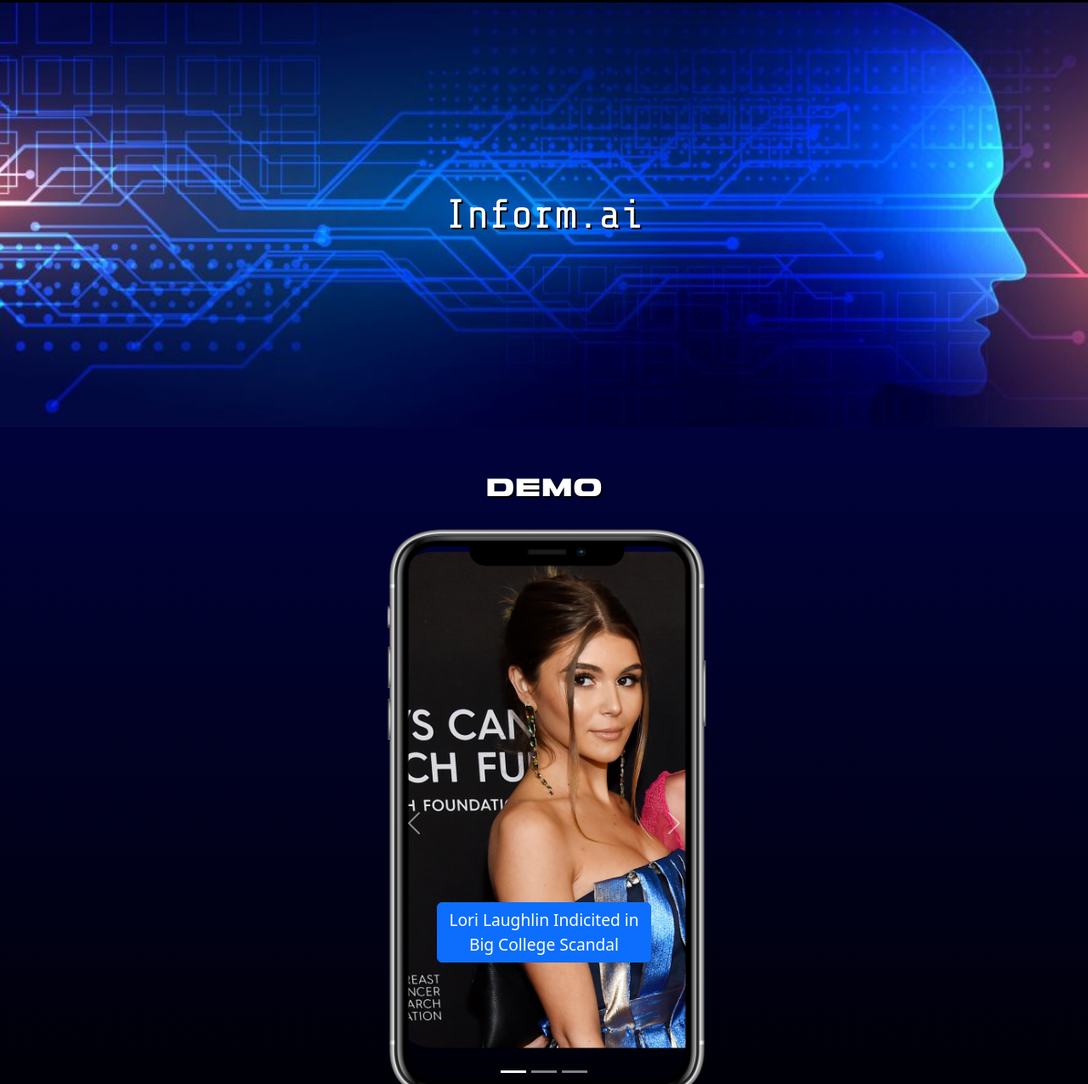
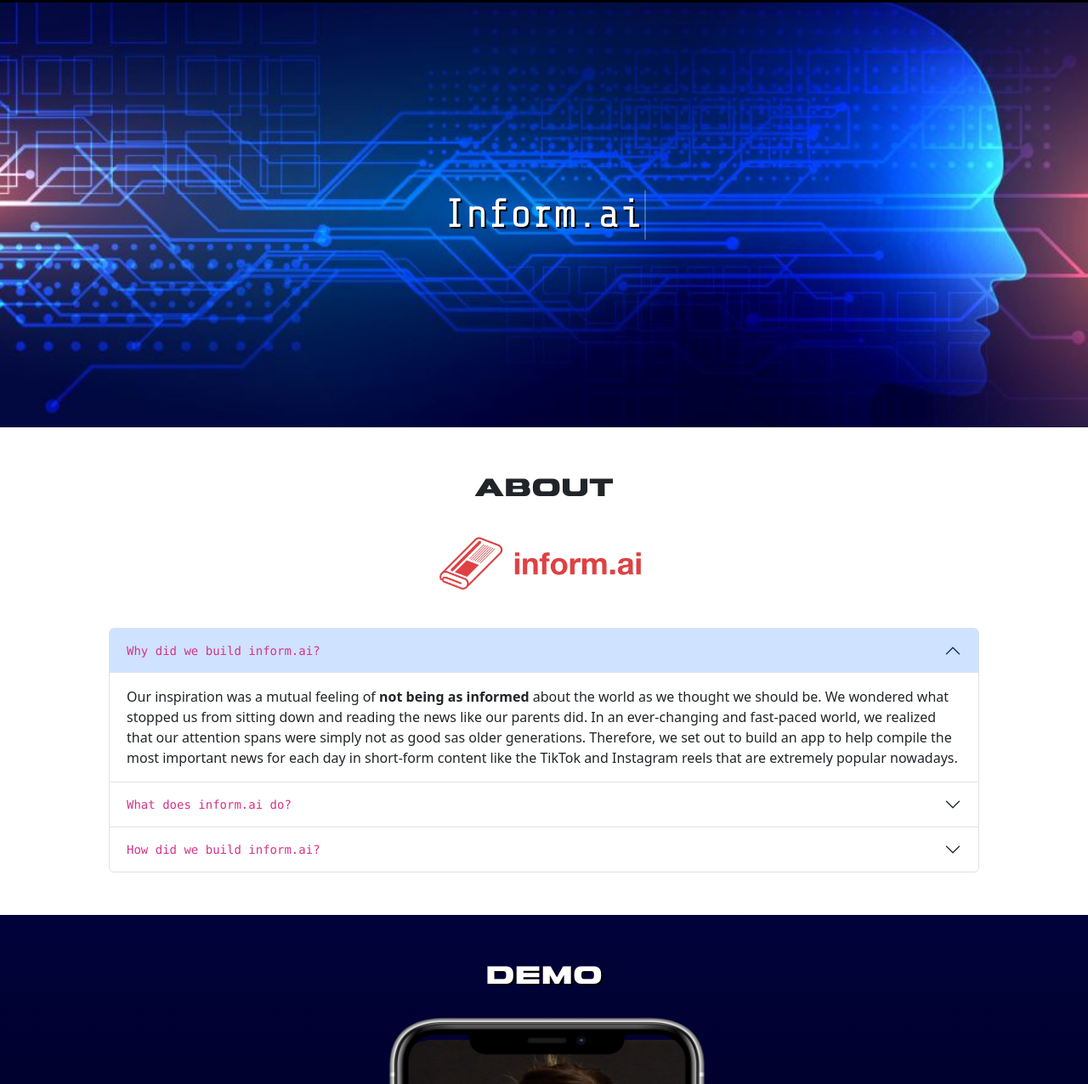
Before and after one commit to Is4iah/HackSC_Project, a plain HTML site: page index.html in a window 1280 px wide. Shown: the part 47-1323 px from the top of the page at 85% size. Drawn offline with nearby package versions, Linux system fonts and the light colour scheme; a web font is replaced by a local one.

Commit message:
modified frontend

```diff
--- a/index.html
+++ b/index.html
@@ -10,6 +10,7 @@
 	<!-- Boostrap -->
 	<link href="https://cdn.jsdelivr.net/npm/bootstrap@5.3.0-alpha1/dist/css/bootstrap.min.css" rel="stylesheet" integrity="sha384-GLhlTQ8iRABdZLl6O3oVMWSktQOp6b7In1Zl3/Jr59b6EGGoI1aFkw7cmDA6j6gD" crossorigin="anonymous">
 	<script src="https://cdn.jsdelivr.net/npm/bootstrap@5.3.0-alpha1/dist/js/bootstrap.bundle.min.js" integrity="sha384-w76AqPfDkMBDXo30jS1Sgez6pr3x5MlQ1ZAGC+nuZB+EYdgRZgiwxhTBTkF7CXvN" crossorigin="anonymous"></script>
+	<script src="myscripts.js"></script>
 
 
 	<title>inform.ai</title>
@@ -24,7 +25,6 @@
 			text-align: center;
 		}
 		#header h1 {
-			line-height: 500px;
 			font-family: 'Share Tech Mono', monospace;
 			font-size: 1.5em;
 			text-shadow: 2px 2px #000;
@@ -40,6 +40,8 @@
 			width: 360px;
 			height: 640px;
 			z-index: 2;
+
+			font-family: Times New Roman, sans-serif;
 		}
 		.carousel-item {
 			height: 100%;
@@ -51,6 +53,11 @@
 		.carousel-fade .carousel-item, .carousel-item img  {
 		  max-height: 78vh;
 		  clip-path: inset(0px 0px 40px 0px round 50px);
+/*		  background-position: center;*/
+		}
+		#olivia {
+			margin-left: 100px;
+			overflow: hidden;
 		}
 		.caption2 {
 			background-color: black;
@@ -68,6 +75,10 @@
 			overflow: auto;
 			text-align: center;
 			z-index: 3;
+			font-size: .9em;
+		}
+		.scrollspy h4 {
+			text-orientation: wrap;
 		}
 		.scrollspy p{
 			text-align: left;
@@ -79,7 +90,7 @@
 		#buttonbig {
 			position: relative;
 			top: -100px;
-			font-size: 1.2em;
+			font-size: 1.3em;
 		}
 		#overlay {
 			height: 110%;
@@ -95,30 +106,127 @@
 			font-family: "Rugen", fantasy;
 			text-shadow: 2px 2px #000;
 		}
+		#inform {
+			margin-top: -10px;
+			width: 300px;
+			height: auto;
+
+		}
+		#about {
+			display: flex;
+			flex-direction: column;
+			align-items: center;
+			margin-bottom: 50px;
+		}
+		#abouttext {
+			margin-top: 50px;
+			font-family: "Rugen", fantasy;
+			font-size: 2em;
+			text-align: center;
+		}
+		.accordion {
+			/*margin-left: 15%;
+			margin-right: 15%;*/
+			width: 80%;
+		}
+		#carousel2 img {
+			margin-left: -300px;
+			margin-top: 15px;
+/*			clip-path: inset(50px 20px 30px 40px);*/
+			overflow: hidden;
+		}
+		.line-1{
+		    position: relative;
+		    top: 250px;
+		    width: 5em;
+		    margin: 0 auto;
+		    border-right: 2px solid rgba(255,255,255,.75);
+		    font-size: 180%;
+		    text-align: center;
+		    white-space: nowrap;
+		    overflow: hidden;
+		    transform: translateY(-50%);
+		}
+		.anim-typewriter{
+		  animation: typewriter 1s steps(20) 1s 1 normal both,
+		             blinkTextCursor 750ms steps(20) infinite normal;
+		}
+		@keyframes typewriter{
+		  from{width: 0;}
+		  to{width: 5em;}
+		}
+		@keyframes blinkTextCursor{
+		  from{border-right-color: rgba(255,255,255,.75);}
+		  to{border-right-color: transparent;}
+		}
 	</style>
 </head>
 <body>
 	<ul id="navbar">
 		<li>
-			<a id="active-nav" href="index.hhtml">Inform.ai</a>
+			<a id="active-nav" href="index.html">Inform.ai</a>
 			<ul>
-				<li><a href="#instructions">Article 1</a></li>
-				<li><a href="#pre-flop">Article 2</a></li>
-				<li><a href="#post-flop">Article 3</a></li>
-				<li><a href="#river">Article 4</a></li>
+				<li><a href="#about">About</a></li>
+				<li><a href="#demo">Demo</a></li>
 			</ul>
 		</li>
 		<li>
-			<a href="gallery.html">Account</a>
+			<a href="index.html">Account</a>
 
 		</li>
 
 	</ul> <!-- navbar -->
 
 	<div id="header">
-		<h1 class="typed-out">Inform.ai</h1>
+		<div>
+			<h1 class="line-1 anim-typewriter">Inform.ai</h1>
+		</div>
+
 	</div>
+	<div id="about">
 
+		<h2 id="abouttext">About</h2>
+		<img id="inform" src="img/inform.png">
+
+		<div class="accordion" id="accordionPanelsStayOpenExample">
+		  <div class="accordion-item">
+		    <h2 class="accordion-header" id="panelsStayOpen-headingOne">
+		      <button class="accordion-button" type="button" data-bs-toggle="collapse" data-bs-target="#panelsStayOpen-collapseOne" aria-expanded="true" aria-controls="panelsStayOpen-collapseOne">
+		        <code>Why did we build inform.ai?</code>
+		      </button>
+		    </h2>
+		    <div id="panelsStayOpen-collapseOne" class="accordion-collapse collapse show" aria-labelledby="panelsStayOpen-headingOne">
+		      <div class="accordion-body">
+		        Our inspiration was a mutual feeling of <strong>not being as informed</strong> about the world as we thought we should be. We wondered what stopped us from sitting down and reading the news like our parents did. In an ever-changing and fast-paced world, we realized that our attention spans were simply not as good sas older generations. Therefore, we set out to build an app to help compile the most important news for each day in short-form content like the TikTok and Instagram reels that are extremely popular nowadays.
+		      </div>
+		    </div>
+		  </div>
+		  <div class="accordion-item">
+		    <h2 class="accordion-header" id="panelsStayOpen-headingTwo">
+		      <button class="accordion-button collapsed" type="button" data-bs-toggle="collapse" data-bs-target="#panelsStayOpen-collapseTwo" aria-expanded="false" aria-controls="panelsStayOpen-collapseTwo">
+		        <code>What does inform.ai do?</code>
+		      </button>
+		    </h2>
+		    <div id="panelsStayOpen-collapseTwo" class="accordion-collapse collapse" aria-labelledby="panelsStayOpen-headingTwo">
+		      <div class="accordion-body">
+		        Effectively, we combine TikTok and modern news channels to <strong>create short-form news articles</strong> that can be read in under 2 minutes. These news articles are up to date from the day surrounding current world news and politics. Our aim was to help connect the world better by keeping everyone (even people with short attention spans!) informed about what's happening in our world.
+		      </div>
+		    </div>
+		  </div>
+		  <div class="accordion-item">
+		    <h2 class="accordion-header" id="panelsStayOpen-headingThree">
+		      <button class="accordion-button collapsed" type="button" data-bs-toggle="collapse" data-bs-target="#panelsStayOpen-collapseThree" aria-expanded="false" aria-controls="panelsStayOpen-collapseThree">
+		        <code>How did we build inform.ai?</code>
+		      </button>
+		    </h2>
+		    <div id="panelsStayOpen-collapseThree" class="accordion-collapse collapse" aria-labelledby="panelsStayOpen-headingThree">
+		      <div class="accordion-body">
+		        Each day, we <strong>scrape thousands of news channels</strong> using the <em>Perigon API</em> and summarize them using OpenAI. Then we push them to our web server after storing them in a <em>MySQL</em> database. We plan on making this an IOS app after HackSC, but since our members knew better how to make Web Applications, we demoed our product as a web app.
+		      </div>
+		    </div>
+		  </div>
+		</div>
+	</div>
 
 	<div id="main">
 		<div id="demo">
@@ -136,22 +244,21 @@
 		      <img src="img/scandal.jpg" class="d-block h-100" alt="...">
 		      <div class="carousel-caption d-none d-md-block">
 	      		<div class="d-grid gap-2">
-	      		  <button id="buttonbig" class="btn btn-primary" type="button">Lori Laughlin Indicited in Big College Scandal</button>
+	      		  <button id="buttonbig" class="btn btn-secondary" type="button">Lori Laughlin Indicted in Massive College Scandal</button>
 	      		</div>
 		      </div>
 		    </div>
 		    <div class="carousel-item">
-		      <img src="img/scandal.jpg" class="d-block h-100" alt="...">
+		      <img id="olivia" src="img/scandal.jpg" class="d-block h-100" alt="...">
 		      <div class="carousel-caption caption2 d-none d-md-block">
 		      	<div class="scrollspy" data-bs-spy="scroll" data-bs-target="#navbar-example2" data-bs-root-margin="0px 0px -40%" data-bs-smooth-scroll="true" class="scrollspy-example bg-body-tertiary p-3 rounded-2" tabindex="0">
-		      	  <h4 id="scrollspyHeading1">Article Title</h4>
-		      	  <p>Lorem Ipsum is simply dummy text of the printing and typesetting industry. Lorem Ipsum has been the industry's standard dummy text ever since the 1500s, when an unknown printer took a galley of type and scrambled it to make a type specimen book. It has survived not only five centuries, but also the leap into electronic typesetting, remaining essentially unchanged. It was popularised in the 1960s with the release of Letraset sheets containing Lorem Ipsum passages, and more recently with desktop publishing software like Aldus PageMaker including versions of Lorem Ipsum.
-		      	  Lorem Ipsum is simply dummy text of the printing and typesetting industry. Lorem Ipsum has been the industry's standard dummy text ever since the 1500s, when an unknown printer took a galley of type and scrambled it to make a type specimen book. It has survived not only five centuries, but also the leap into electronic typesetting, remaining essentially unchanged. It was popularised in the 1960s with the release of Letraset sheets containing Lorem Ipsum passages, and more recently with desktop publishing software like Aldus PageMaker including versions of Lorem Ipsum.</p>
+		      	  <h4 id="scrollspyHeading1">Lori Loughlin pays $500K for college tuition of 2 students after admissions scandal</h4>
+		      	  <p>Actress Lori Loughlin has agreed to pay $500,000 in college tuition for two students as part of her sentence for her involvement in the college admissions scandal. This payment is aimed at compensating the education costs for students who were affected by the scandal and is part of Loughlin's effort to rectify the harm caused by her actions. In 2020, Loughlin and her husband, fashion designer Mossimo Giannulli, were among the many wealthy parents charged in the scheme for bribing college officials and committing fraud in order to secure their children's admissions into top universities. Both Loughlin and Giannulli pleaded guilty to the charges and were sentenced to prison time, community service, and fines. The college admissions scandal drew widespread attention and sparked a national conversation about the unequal opportunities and privileges in the college admission process. Loughlin's payment of tuition for the affected students is a step towards restoring justice and fairness in the system.</p>
 		      	</div>
 		      </div>
 		    </div>
-		    <div class="carousel-item">
-		      <img src="img/scandal.jpg" class="d-block h-100" alt="...">
+		    <div id="carousel2"class="carousel-item">
+		      <img src="img/scandal2.png" class="d-block h-100" alt="...">
 		      <div class="carousel-caption d-none d-md-block">
 		        <button id="button3" type="button" class="btn btn-primary">Read More</button>
 		      </div>
@@ -167,8 +274,6 @@
 		  </button>
 	</div>
 
-
-
 	<div id="footer">
 		SSQ Software &copy; 2023
 	</div> <!-- #footer -->
```
Also changed, not shown: img/inform.png (added), img/scandal2.png (added), myscripts.js (line endings or trailing spaces).
